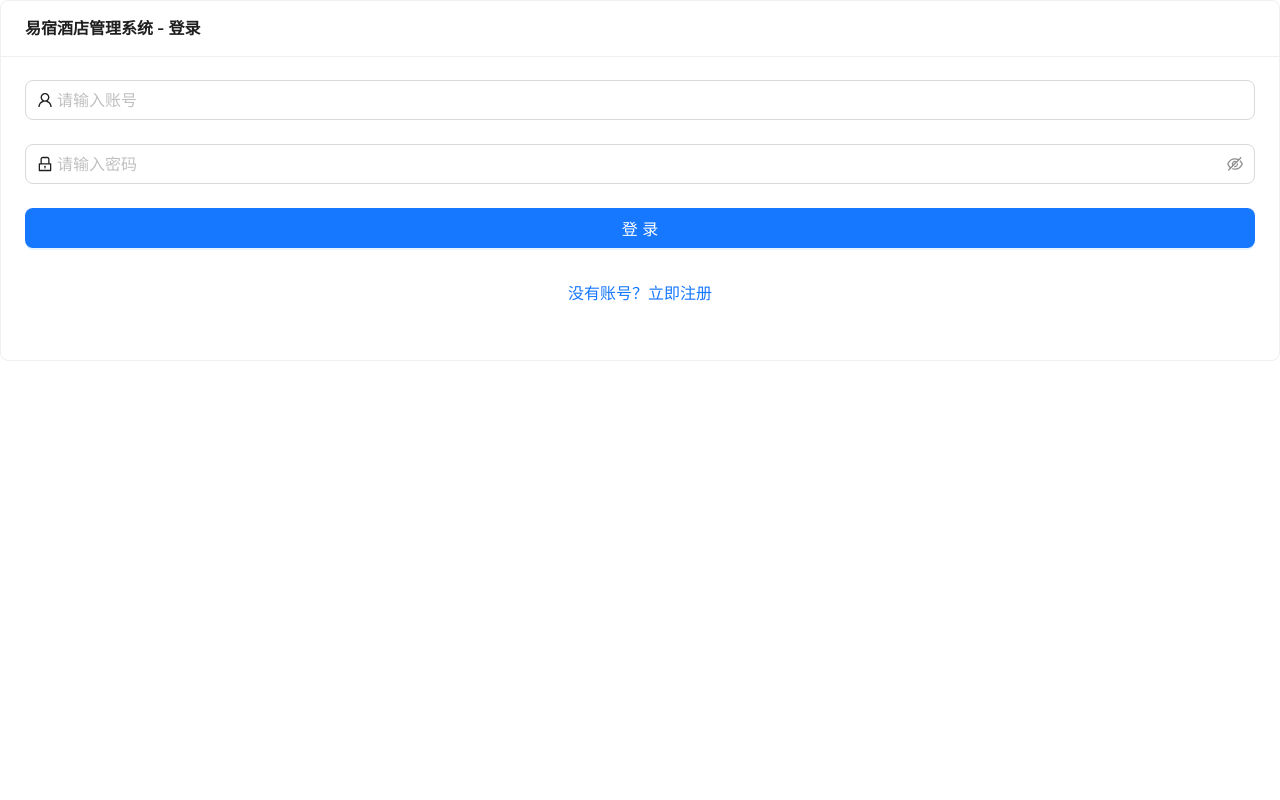
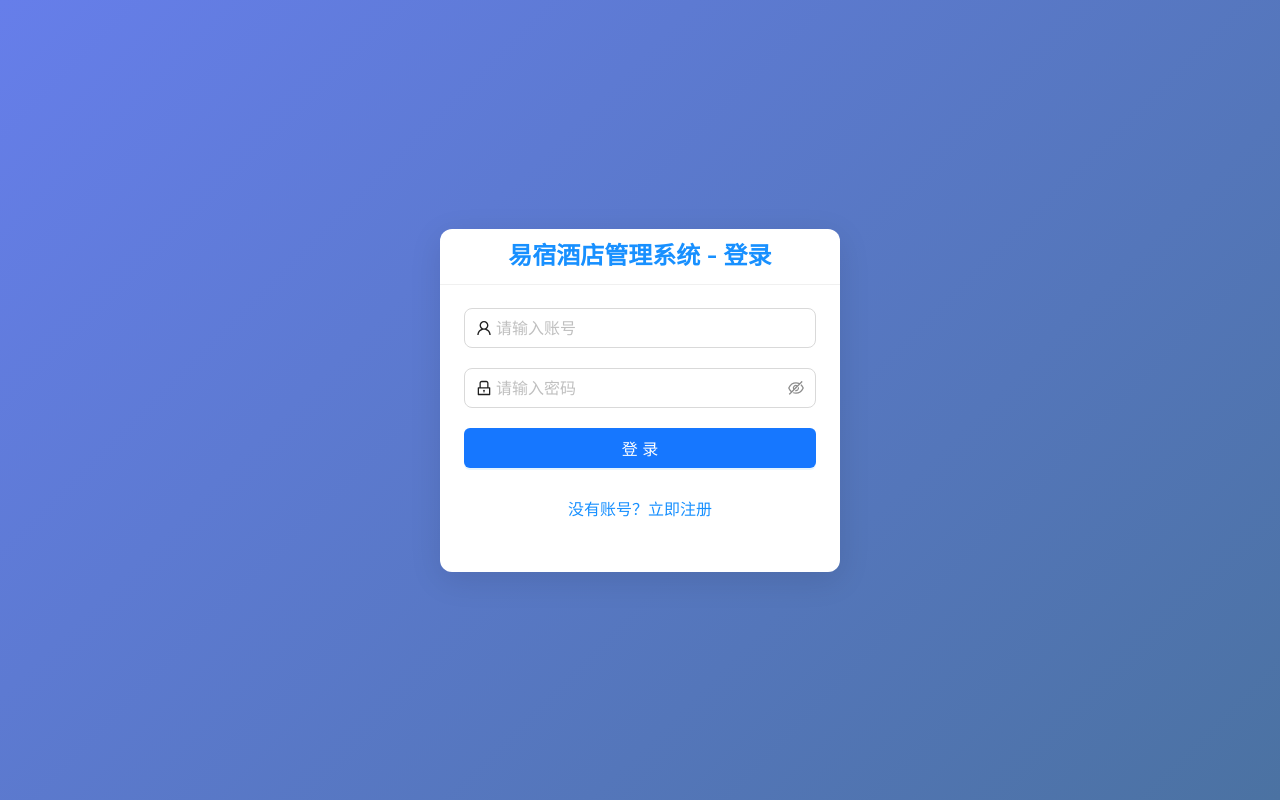
Before and after one commit to IvoryThule/EasyStay-Platform, a React (Vite) app in the folder admin-web/: page /login in a window 1280 px wide. Built offline with nearby package versions, Linux system fonts and the light colour scheme; no server answers.

Commit message:
feat: 添加登录和注册页面的样式文件

```diff
--- a/admin-web/src/pages/Login.css
+++ b/admin-web/src/pages/Login.css
@@ -0,0 +1,51 @@
+.login-container {
+  min-height: 100vh;
+  display: flex;
+  justify-content: center;
+  align-items: center;
+  background: linear-gradient(135deg, #667eea 0%, #4b72a2 100%);
+  padding: 20px;
+}
+
+.login-card {
+  width: 400px;
+  box-shadow: 0 8px 32px rgba(0, 0, 0, 0.1);
+  border-radius: 12px;
+  border: none;
+}
+
+.login-card .ant-card-head {
+  text-align: center;
+  border-bottom: 1px solid #f0f0f0;
+}
+
+.login-card .ant-card-head-title {
+  font-size: 24px;
+  font-weight: 600;
+  color: #1890ff;
+}
+
+.login-card .ant-form-item {
+  margin-bottom: 20px;
+}
+
+.login-card .ant-btn-primary {
+  height: 40px;
+  border-radius: 6px;
+  font-size: 16px;
+}
+
+.login-card .ant-btn-link {
+  color: #1890ff;
+}
+
+.login-card .ant-btn-link:hover {
+  color: #40a9ff;
+}
+
+@media (max-width: 480px) {
+  .login-card {
+    width: 100%;
+    margin: 0 20px;
+  }
+}
--- a/admin-web/src/pages/Register.css
+++ b/admin-web/src/pages/Register.css
@@ -0,0 +1,51 @@
+.register-container {
+  min-height: 100vh;
+  display: flex;
+  justify-content: center;
+  align-items: center;
+  background: linear-gradient(135deg, #667eea 0%, #4b6ea2 100%);
+  padding: 20px;
+}
+
+.register-card {
+  width: 450px;
+  box-shadow: 0 8px 32px rgba(0, 0, 0, 0.1);
+  border-radius: 12px;
+  border: none;
+}
+
+.register-card .ant-card-head {
+  text-align: center;
+  border-bottom: 1px solid #f0f0f0;
+}
+
+.register-card .ant-card-head-title {
+  font-size: 24px;
+  font-weight: 600;
+  color: #1890ff;
+}
+
+.register-card .ant-form-item {
+  margin-bottom: 20px;
+}
+
+.register-card .ant-btn-primary {
+  height: 40px;
+  border-radius: 6px;
+  font-size: 16px;
+}
+
+.register-card .ant-btn-link {
+  color: #1890ff;
+}
+
+.register-card .ant-btn-link:hover {
+  color: #40a9ff;
+}
+
+@media (max-width: 480px) {
+  .register-card {
+    width: 100%;
+    margin: 0 20px;
+  }
+}
```
